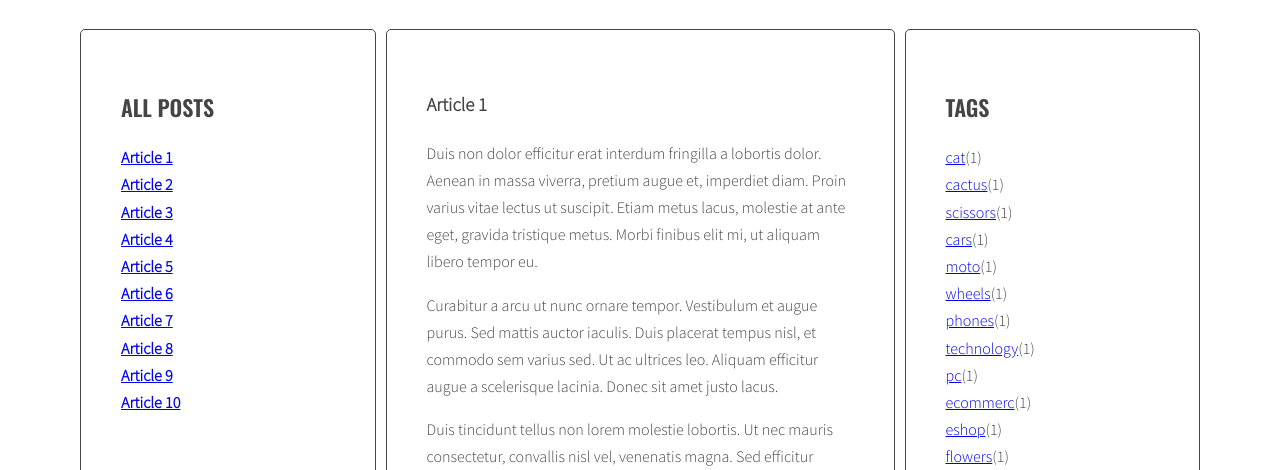
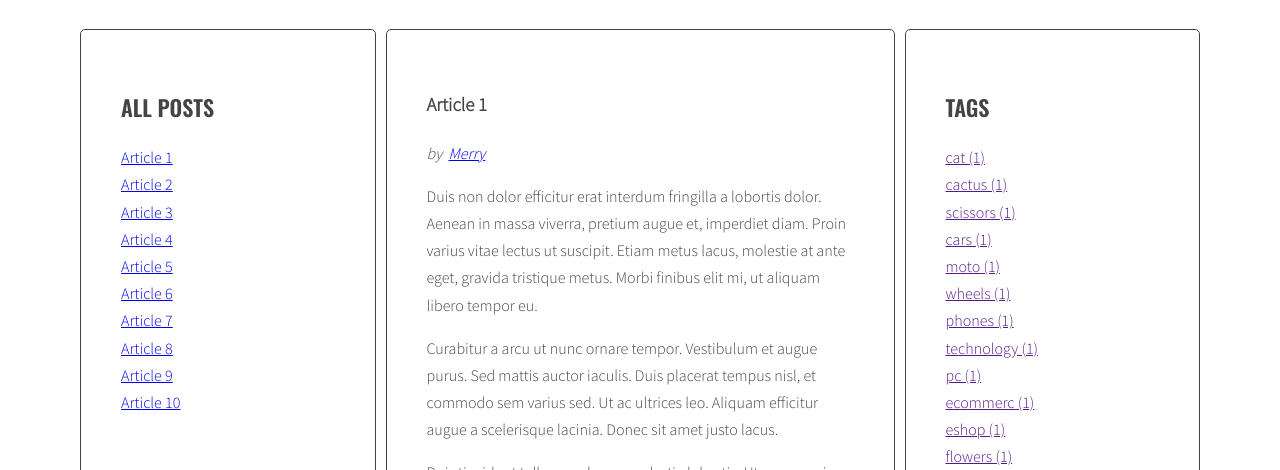
Before and after one commit to CHUREKGIT/javascript-blog, a website: page index.html in a window 1280 px wide. Shown: the part 214-684 px from the top of the page. Drawn offline with nearby package versions, Linux system fonts and the light colour scheme.

Commit message:
fixed author generator and added handlebars

```diff
--- a/index.html
+++ b/index.html
@@ -190,6 +190,26 @@
           </main>
         </div>
       </div>
+  <script id="template-article-link" type="text/x-handlebars-template">
+        <li><a href="#{{ id }}"><span>{{ title }}</span></a></li>
+  </script>
+  <script id="template-tag-link" type="text/x-handlebars-template">
+        <li><a href="#tag-{{tag}}">{{ tag }}</a></li>
+  </script>
+  <script id="template-author-link" type="text/x-handlebars-template">
+        by &nbsp;<a href="#author-{{dataAuthor}}">{{dataAuthor}}</a>
+  </script>
+  <script id="tag-cloud-link" type="text/x-handlebars-template">
+    {{#each tags}}
+      <li><a href="" class ="{{className}}">{{ tag }} ({{count}})</a></li>
+    {{/each}}
+  </script>
+  <script id="author-right-link" type="text/x-handlebars-template">
+    {{#each tags}}
+    <li><a href="#author-{{author}}"><span class="author-name">{{author}} ({{count}})</span></a></li>
+    {{/each}}
+  </script>
+  <script src="https://cdnjs.cloudflare.com/ajax/libs/handlebars.js/4.1.0/handlebars.min.js"></script>
 	<script src="js/script.js"></script>
 </body>
 </html>
--- a/js/script.js
+++ b/js/script.js
@@ -1,4 +1,13 @@
 'use strict';
+
+/* handlebars tamplates object */
+const templates = {
+  articleLink: Handlebars.compile(document.querySelector('#template-article-link').innerHTML),
+  tagTemplateLink: Handlebars.compile(document.querySelector('#template-tag-link').innerHTML),
+  authorTemplateLink: Handlebars.compile(document.querySelector('#template-author-link').innerHTML),
+  tagCloudLink: Handlebars.compile(document.querySelector('#tag-cloud-link').innerHTML),
+  authorRightLink: Handlebars.compile(document.querySelector('#author-right-link').innerHTML)
+};
 
 function titleClickHandler(event){
   event.preventDefault();
@@ -76,7 +85,8 @@
 
 
     /* based on above save link to html  */
-    const htmlLink = '<li><a href="#'+articleId+'" class="active"><span>'+articleTitle+'</span></a></li>';
+    const linkHTMLData = {id: articleId, title: articleTitle};
+    const htmlLink = templates.articleLink(linkHTMLData);
 
     /* insert html to table  */
     html = html + htmlLink;
@@ -122,7 +132,8 @@
     for (let tag of tagsArr){
 
       /* generate HTML of the link */
-      const linkHtml = '<li><a href="#tag-'+tag+'">'+tag+'</a></li>';
+      const linkHTMLData = {tag: tag};
+      const linkHtml = templates.tagTemplateLink(linkHTMLData);
 
       /* add generated code to html variable */
       html = html + linkHtml;
@@ -210,14 +221,15 @@
     const dataAuthor = article.getAttribute('data-author');
 
     /* insert HTML of all the links into the AUTHOR wrapper */
-    wrapper.innerHTML = 'by &nbsp;<a href="#author-'+dataAuthor+'">'+dataAuthor+'</a>';
+    const linkHTMLData = {dataAuthor: dataAuthor};
+    const htmlLink = templates.authorTemplateLink(linkHTMLData);
+    wrapper.innerHTML = htmlLink;
 
   /* END LOOP: for every article: */
   }
 
 }
 
-generateAuthors();
 
 function authorClickHandler (event) {
 
@@ -267,6 +279,7 @@
   }
 
 }
+generateAuthors();
 addClickListenersToAuthors();
 
 function calculaTagsParams(tags = {}) {
@@ -296,7 +309,7 @@
 
 }
 
-function generateTags(){
+function generateTagsRight(){
   /* [NEW] create a new variable allTags with an empty obejct */
   let allTags = {};
 
@@ -347,20 +360,29 @@
   const tagList = document.querySelector(optTagsListSelector);
 
   const tagsParams = calculaTagsParams(allTags);
-  console.log("tags Param: ",  tagsParams);
-  let allTagsHTML = '';
+
+  /* handlebars data */
+
+  const allTagsData = {tags: []};
 
   for (let tag in allTags){
-    allTagsHTML += '<li><a href="#tag-'+ tag + '"class="'+calculateTagClass(allTags[tag], tagsParams)+'">'+tag+'</a>(' + allTags[tag] + ')</li>';
+
+    allTagsData.tags.push({
+      tag: tag,
+      count: allTags[tag],
+      className: calculateTagClass(allTags[tag], tagsParams)
+    });
+
   }
 
-  tagList.innerHTML = allTagsHTML;
+  tagList.innerHTML = templates.tagCloudLink(allTagsData);
+
 }
 
-generateTags();
+generateTagsRight();
 addClickListenersToTags();
 
-function generateAuthors(){
+function generateAuthorsRight(){
   /* [NEW] create a new variable allAUTHOR with an empty obejct */
   let allAuthors = {};
 
@@ -389,17 +411,25 @@
     }
   /* END LOOP: for every article: */
   }
-  console.log(allAuthors);
   /* [NEW] find list of tags in right column */
   const authorList = document.querySelector(optAuthorsListSelector);
 
-
-  let allAuthorHTML = '';
+  /* handlebars data */
+  const allAuthorData = {tags: []};
 
   for (let author in allAuthors){
-    allAuthorHTML += '<li><a href="#author-'+ author + '"><span class="author-name">'+author+' (' + allAuthors[author] + ')</span></a></li>';
+
+    allAuthorData.tags.push({
+      author: author,
+      count: allAuthors[author]
+    });
+
   }
-  authorList.innerHTML = allAuthorHTML;
+
+  authorList.innerHTML = templates.authorRightLink(allAuthorData);
+
 }
 
-generateAuthors();
+
+
+generateAuthorsRight();
```
Also changed, not shown: .eslintrc.json.
